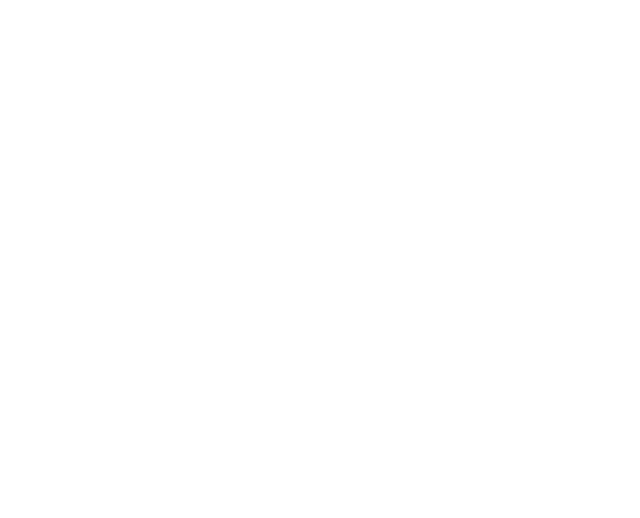
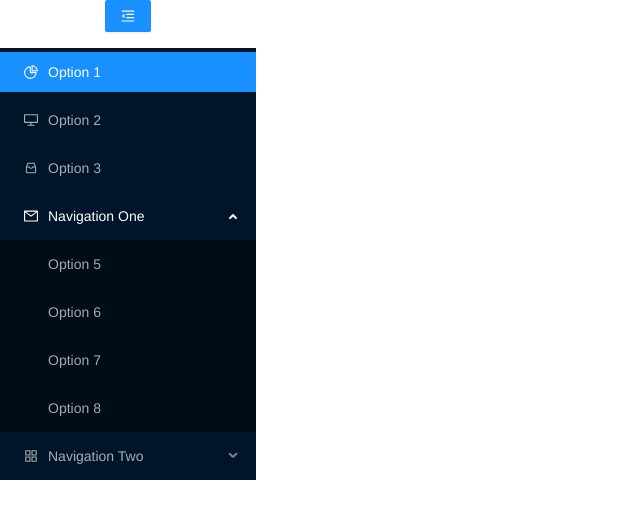
Before and after one commit to shitingbao/library, a Vue app: page / in a window 1280 px wide. Before the commit this address had no page. Shown: the top 518 px of the page, without its empty margins (0-640 px from the left). Built offline with nearby package versions, Linux system fonts and the light colour scheme.

Commit message:
perf: home view

```diff
--- a/src/home/Home.vue
+++ b/src/home/Home.vue
@@ -1,9 +1,93 @@
 <template>
-  <div>目录</div>
-  <div>主题</div>
+  <div style="width: 256px">
+    <a-button
+      type="primary"
+      style="margin-bottom: 16px"
+      @click="toggleCollapsed"
+    >
+      <MenuUnfoldOutlined v-if="collapsed" />
+      <MenuFoldOutlined v-else />
+    </a-button>
+    <a-menu
+      v-model:openKeys="openKeys"
+      v-model:selectedKeys="selectedKeys"
+      mode="inline"
+      theme="dark"
+      :inline-collapsed="collapsed"
+    >
+      <a-menu-item key="1">
+        <template #icon>
+          <PieChartOutlined />
+        </template>
+        <span>Option 1</span>
+      </a-menu-item>
+      <a-menu-item key="2">
+        <template #icon>
+          <DesktopOutlined />
+        </template>
+        <span>Option 2</span>
+      </a-menu-item>
+      <a-menu-item key="3">
+        <template #icon>
+          <InboxOutlined />
+        </template>
+        <span>Option 3</span>
+      </a-menu-item>
+      <a-sub-menu key="sub1">
+        <template #icon>
+          <MailOutlined />
+        </template>
+        <template #title>Navigation One</template>
+        <a-menu-item key="5">Option 5</a-menu-item>
+        <a-menu-item key="6">Option 6</a-menu-item>
+        <a-menu-item key="7">Option 7</a-menu-item>
+        <a-menu-item key="8">Option 8</a-menu-item>
+      </a-sub-menu>
+      <a-sub-menu key="sub2">
+        <template #icon>
+          <AppstoreOutlined />
+        </template>
+        <template #title>Navigation Two</template>
+        <a-menu-item key="9">Option 9</a-menu-item>
+        <a-menu-item key="10">Option 10</a-menu-item>
+        <a-sub-menu key="sub3" title="Submenu">
+          <a-menu-item key="11">Option 11</a-menu-item>
+          <a-menu-item key="12">Option 12</a-menu-item>
+        </a-sub-menu>
+      </a-sub-menu>
+    </a-menu>
+  </div>
 </template>
 
-<script setup lang="ts"></script>
+<script setup lang="ts">
+import { ref, toRefs, watch } from "vue";
+import {
+  MenuFoldOutlined,
+  MenuUnfoldOutlined,
+  PieChartOutlined,
+  MailOutlined,
+  DesktopOutlined,
+  InboxOutlined,
+  AppstoreOutlined,
+} from "@ant-design/icons-vue";
+
+const collapsed = ref(false);
+const selectedKeys = ref(["1"]);
+const openKeys = ref(["sub1"]);
+const preOpenKeys = ref(["sub1"]);
+
+watch(
+  () => openKeys,
+  (_val, oldVal) => {
+    preOpenKeys.value = oldVal.value;
+  }
+);
+const toggleCollapsed = () => {
+  collapsed.value = !collapsed;
+
+  openKeys.value = collapsed.value == false ? [] : preOpenKeys.value;
+};
+</script>
 
 <style>
 #app {
--- a/src/router/router.ts
+++ b/src/router/router.ts
@@ -3,7 +3,7 @@
 
 const routers = [
   {
-    path: "/home",
+    path: "/",
     name: "home",
     component: Home,
   },
```
